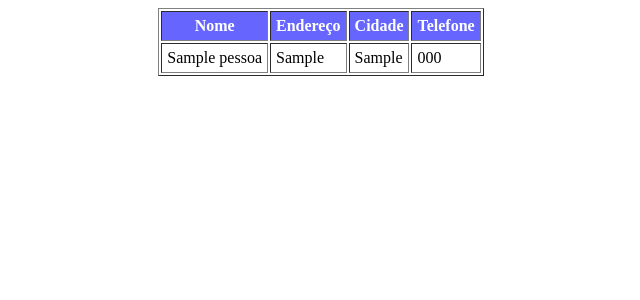
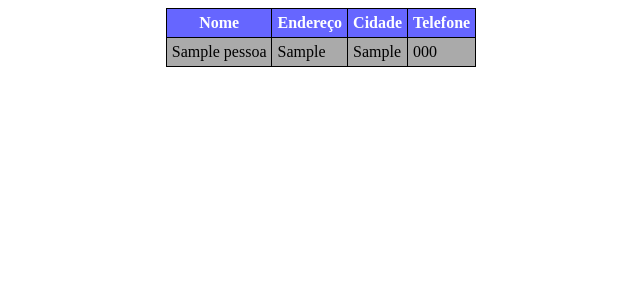
Before and after one commit to AlessandroEtec/2_ETIM_JAVA, a PHP site: page /lista.php in a window 1280 px wide. Shown: the top 300 px of the page, without its empty margins (319-959 px from the left). Run offline with PHP 8.4, Linux system fonts and the light colour scheme; tables that the repository leaves empty or names only in its code hold one stand-in row (values such as "Sample post").

Commit message:
Alteração para Exibir o registros em uma tabela Zebrada.

```diff
--- a/AGENDA/lista.php
+++ b/AGENDA/lista.php
@@ -4,6 +4,8 @@
     }
     table{
         margin: 0 auto;
+        border-collapse: collapse;
+        border: solid 1px black;
     }
     thead{
         background-color: #6666ff;
@@ -11,6 +13,13 @@
     }
     td, th{
         padding: 5px;
+    }
+    .c0{
+        background-color: #dddddd;
+    }
+    .c1{
+        background-color: #aaaaaa;
+
     }
 
 </style>
@@ -36,12 +45,16 @@ if ($resultado) {
     "</tr>" .
     "</thead>".
             "<tbody>";
+    $cont = 0;
     while ($linha = $resultado->fetch_array()) {
-               echo "<tr>" .
+        $cont++;
+        $classe = $cont % 2;
+               echo "<tr class='c$classe'>" .
              "<td>" . $linha["nome"] . "</td>" .
              "<td>" . $linha["endereco"] . "</td>" .
              "<td>" . $linha["cidade"] . "</td>" .
-             "<td>" . $linha["telefone"] . "</td>" ;
+             "<td>" . $linha["telefone"] . "</td>" .
+             "</tr>";
     }
     echo "</tbody></table>";
 } else {
```
